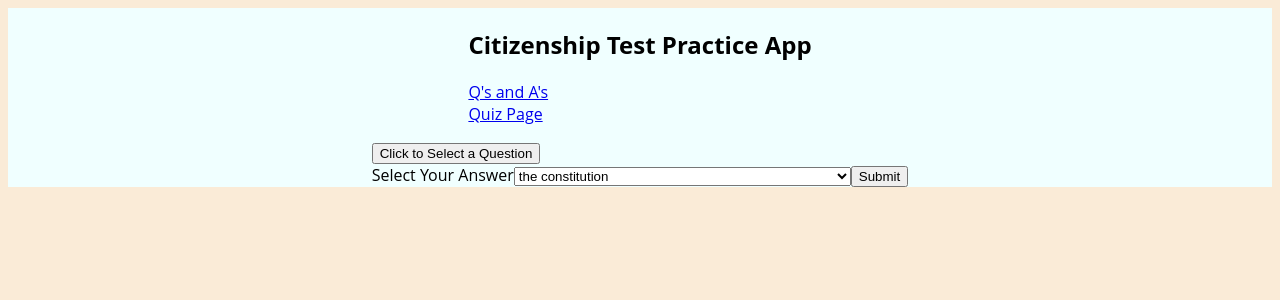
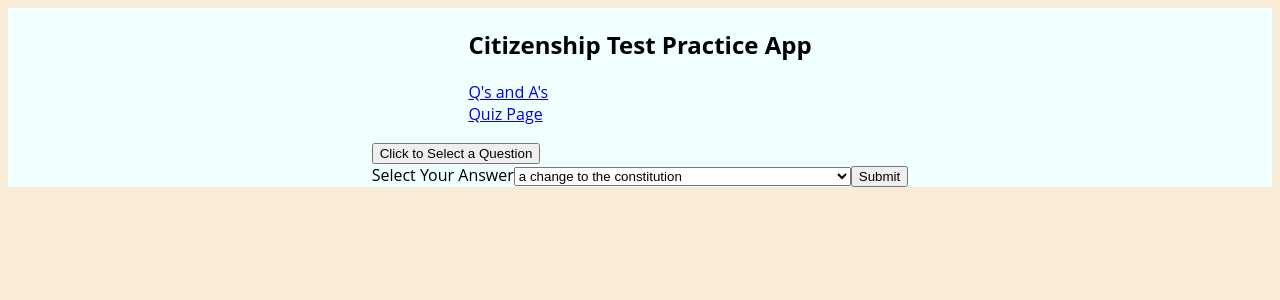
Before and after one commit to mmaustin/citizenship-questions-answers, a React (Create React App) app in the folder citizenship-frontend/: page /questions/dropbox in a window 1280 px wide. Shown: the top 300 px of the page. Built offline with nearby package versions, Linux system fonts and the light colour scheme.

Commit message:
shuffled the order of quiz answers

```diff
--- a/citizenship-frontend/src/features/questions/questions.js
+++ b/citizenship-frontend/src/features/questions/questions.js
@@ -13,7 +13,7 @@ answer: [{ans: 'life'}, {ans: 'liberty'}, {ans: 'pursuit of happiness'}]}, {id:
 answer: [{ans: 'you can practice any religion or not practice a religion'}]}
 ]
 
-export const  quizAnswers = ['the constitution', 'sets up the government', 'defines the government', 'protects basic rights of americans',
-'we the people', 'a change to the constitution', 'an addition to the constitution', 'the bill of rights', 'speech', 'religion', 'assembly',
-'press', 'petition the government', 'twenty-seven(27)', 'announced independence from great britain', 'declared independence from great britain',
-'said that the united states is free from great britain', 'life', 'liberty', 'pursuit of happiness', 'you can practice any religion or not practice a religion']
+export const  quizAnswers = ['a change to the constitution', 'announced independence from great britain', 'liberty', 'press', 'protects basic rights of americans',
+'pursuit of happiness', 'religion', 'the bill of rights', 'twenty-seven(27)', 'speech', 'you can practice any religion or not practice a religion',
+'an addition to the constitution', 'petition the government', 'defines the government', 'declared independence from great britain', 'life', 'we the people',
+'sets up the government', 'assembly', 'said that the united states is free from great britain', 'the constitution']
```
